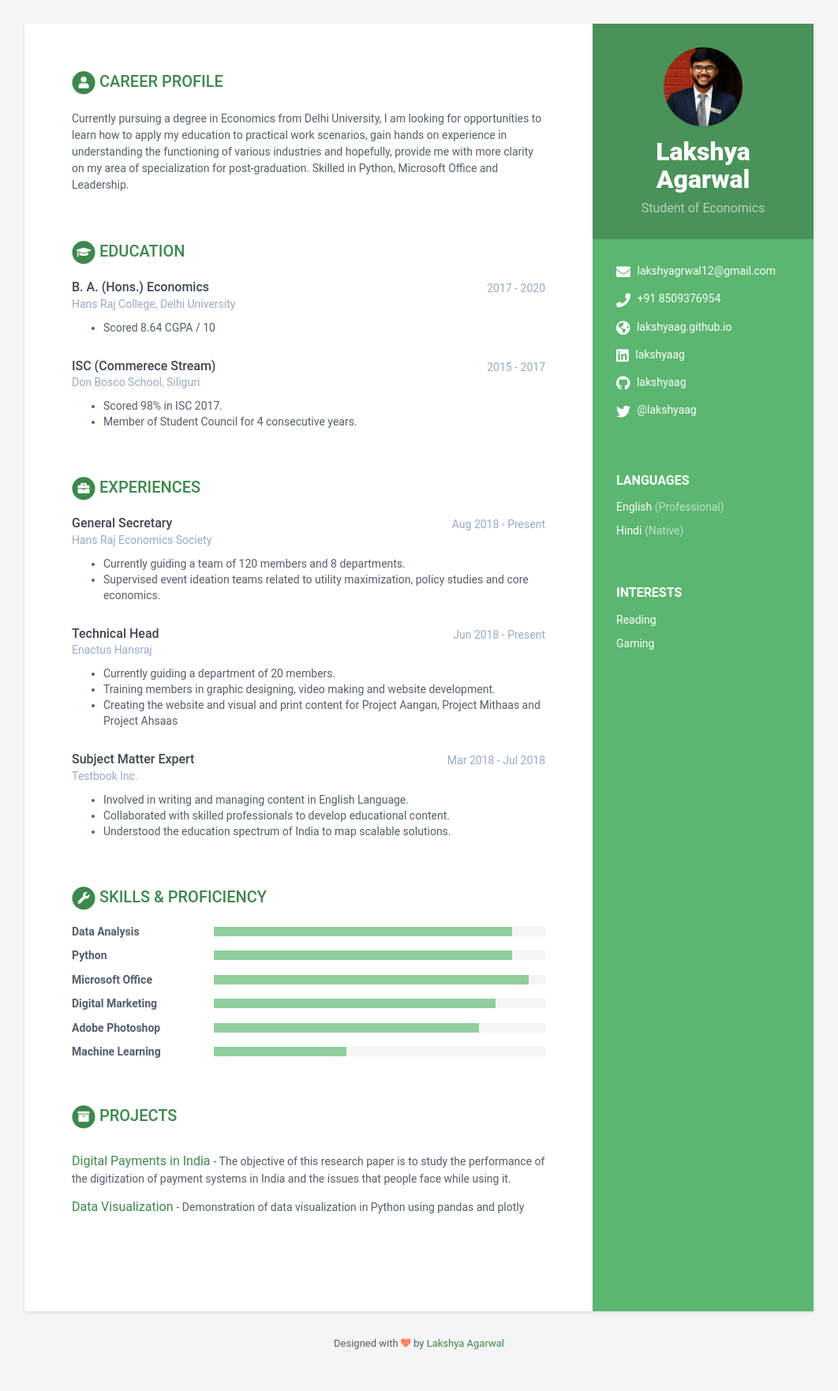
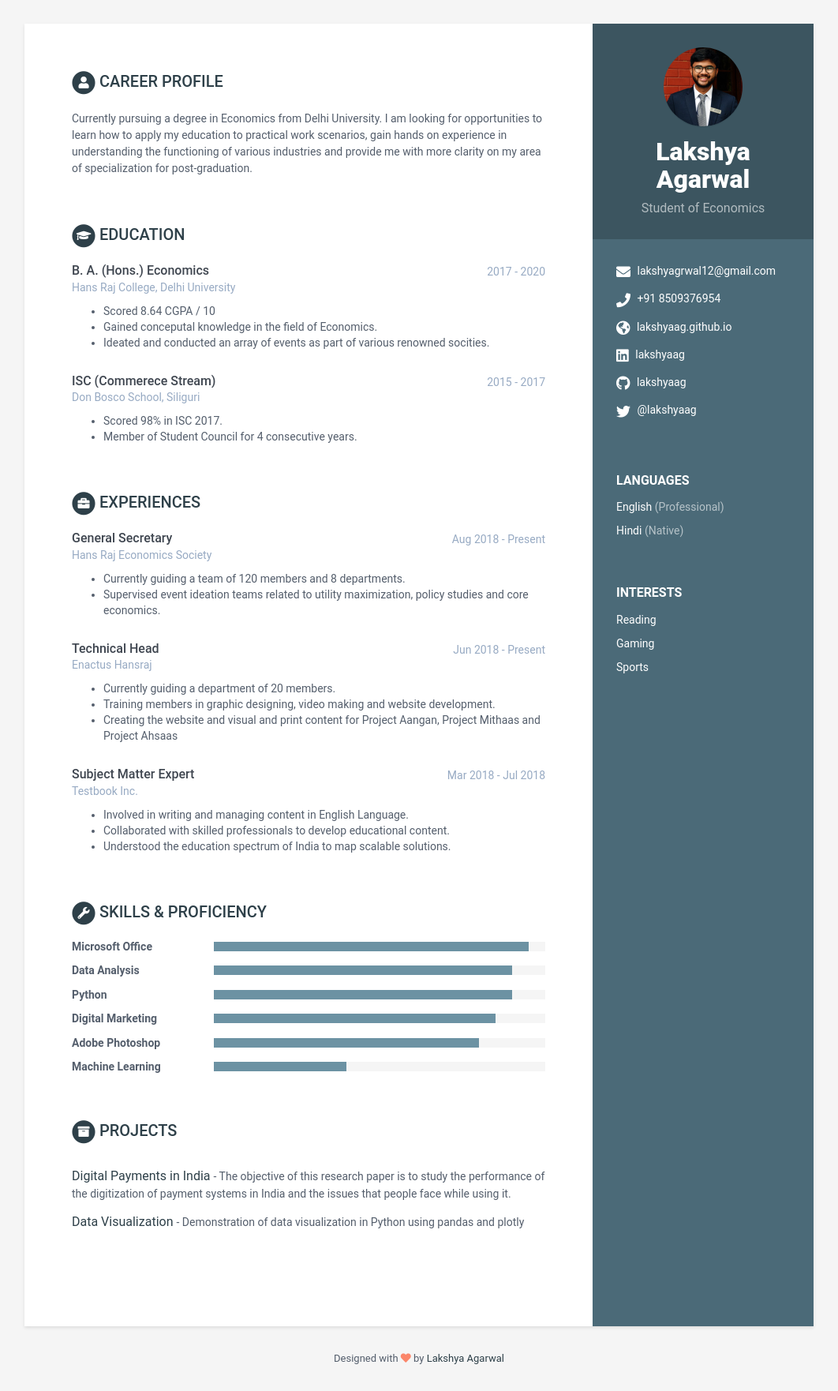
Before and after one commit to lakshyaag/lakshyaag.github.io, a Jekyll site: the page built from index.html, in a window 1280 px wide. Shown: the whole page at 79% size, without its empty margins (109-1171 px from the left). Built offline with Jekyll 4.4.1, drawn with Linux system fonts in a browser that asks for light colours.

Commit message:
Updated data

```diff
--- a/_config.yml
+++ b/_config.yml
@@ -5,8 +5,8 @@ title: Lakshya Agarwal - Resume
 url: "http://lakshyaag.github.io"
 baseurl: "/" #change it according to your repository name
 # Style will be applied only after restarting the build or serve. Just choose one of the options.
-theme_skin: green # blue turquoise green berry orange ceramic
-chrome_mobile_color: #use hex colors (ex:#1976d2) or leave empty if you don't want a color for chrome mobile searchbar
+theme_skin: ceramic # blue turquoise green berry orange ceramic
+chrome_mobile_color: 5500aa #use hex colors (ex:#1976d2) or leave empty if you don't want a color for chrome mobile searchbar
 
 # Tracker
 analytics: UA-131421147-1
--- a/_data/data.yml
+++ b/_data/data.yml
@@ -38,10 +38,14 @@ sidebar:
       - item: Gaming
         link:
 
+      - item: Sports
+        link:
+
 career-profile:
     title: Career Profile
     summary: |
-      Currently pursuing a degree in Economics from Delhi University, I am looking for opportunities to learn how to apply my education to practical work scenarios, gain hands on experience in understanding the functioning of various industries and hopefully, provide me with more clarity on my area of specialization for post-graduation. Skilled in Python, Microsoft Office and Leadership.
+      Currently pursuing a degree in Economics from Delhi University.
+      I am looking for opportunities to learn how to apply my education to practical work scenarios, gain hands on experience in understanding the functioning of various industries and provide me with more clarity on my area of specialization for post-graduation.
 
 education:
     - degree: B. A. (Hons.) Economics
@@ -49,6 +53,8 @@ education:
       time: 2017 - 2020
       details: |
         - Scored 8.64 CGPA / 10
+        - Gained conceputal knowledge in the field of Economics.
+        - Ideated and conducted an array of events as part of various renowned socities.
 
     - degree: ISC (Commerece Stream)
       university: Don Bosco School, Siliguri
@@ -97,14 +103,14 @@ skills:
     title: Skills &amp; Proficiency
 
     toolset:
+      - name: Microsoft Office
+        level: 95%
+
       - name: Data Analysis
         level: 90%
 
       - name: Python
         level: 90%
-
-      - name: Microsoft Office
-        level: 95%
 
       - name: Digital Marketing
         level: 85%
```
Also changed, not shown: favicon.ico.
